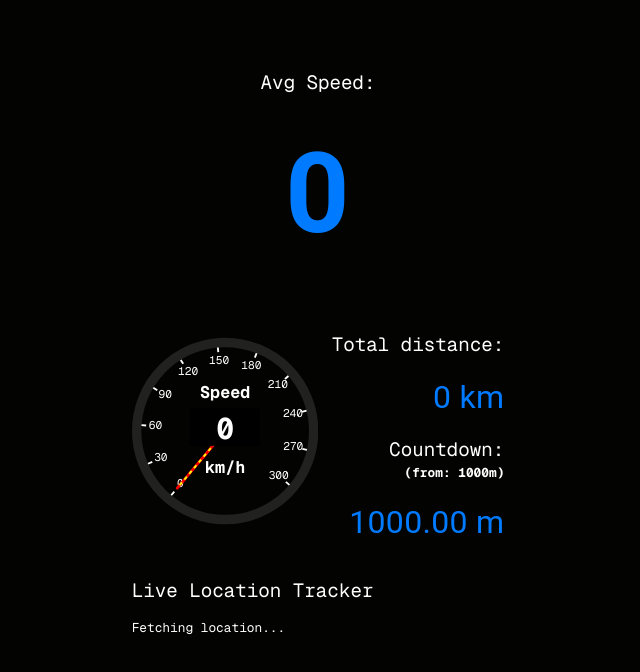
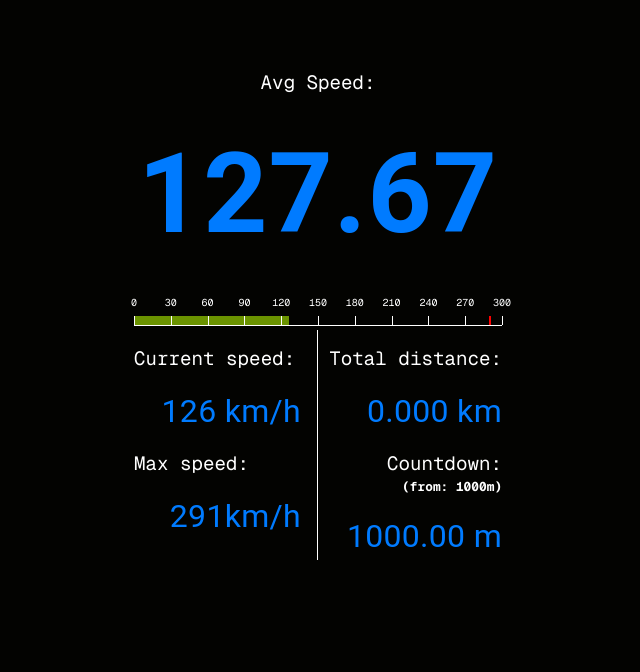
Before and after one commit to MiguelPerezMartinez/SpeedSync, a Next.js app: page / in a window 1280 px wide. Shown: the top 672 px of the page, without its empty margins (322-962 px from the left). Built offline with nearby package versions, Linux system fonts and the light colour scheme; no server answers; a web font is replaced by a local one.

Commit message:
Add speedometer v2

```diff
--- a/package.json
+++ b/package.json
@@ -18,6 +18,8 @@
     "@reduxjs/toolkit": "^2.5.0",
     "@tanstack/react-query": "^5.62.11",
     "cookies-next": "^5.1.0",
+    "framer-motion": "^12.0.0",
+    "gsap": "^3.12.7",
     "leaflet": "^1.9.4",
     "leaflet-defaulticon-compatibility": "^0.1.2",
     "next": "15.1.2",
--- a/src/app/page.js
+++ b/src/app/page.js
@@ -8,20 +8,20 @@ import { useHydration } from "@/utils/hooks/useHydration";
 
 // Components
 import { Grid2 as Grid, Typography } from "@mui/material";
-import Speedometer from "@/components/Speedometer";
+import Speedometer from "@/components/Speedometerv2";
 
 const Map = dynamic(() => import("@/components/Map"), {
   ssr: false, // This ensures the component is only rendered on the client side
 });
 
-// const randomSpeed = () => {
-//   return Math.floor(Math.random() * 300);
-// };
+const randomSpeed = () => {
+  return Math.floor(Math.random() * 300);
+};
+
+const maxSpeedLimit = 300;
 
 const Home = () => {
   const hydrated = useHydration();
-
-  const maxSpeedLimit = 300;
 
   const [position, setPosition] = useState(null);
 
@@ -30,7 +30,7 @@ const Home = () => {
   const [avgSpeed, setAvgSpeed] = useState(0);
   const [totalSpeed, setTotalSpeed] = useState(0);
   const [speedCount, setSpeedCount] = useState(0);
-  const [totalDistance, setTotalDistance] = useState(0.0);
+  const [totalDistance, setTotalDistance] = useState("0.000");
   const [lastPosition, setLastPosition] = useState(null);
   const [lat, setLat] = useState(0);
   const [lon, setLon] = useState(0);
@@ -63,7 +63,7 @@ const Home = () => {
 
   useEffect(() => {
     const interval = setInterval(() => {
-      // setSpeed(randomSpeed());
+      setSpeed(randomSpeed());
       if ("geolocation" in navigator) {
         navigator.geolocation.watchPosition(success, error, {
           enableHighAccuracy: true,
@@ -71,22 +71,53 @@ const Home = () => {
       } else {
         alert("Geolocation not supported in your browser.");
       }
-    }, 100);
+    }, 250);
 
     return () => clearInterval(interval);
   }, []);
 
+  // useEffect(() => {
+  //   if (position === null) return;
+  //   const instantSpeed = Number(position.coords.speed * 3.6).toFixed(2);
+
+  //   setSpeed(instantSpeed);
+
+  //   if (instantSpeed > maxSpeedReached) {
+  //     setMaxSpeedReached(instantSpeed);
+  //   }
+
+  //   if (position.coords.speed !== null) {
+  //     const tmpTotalSpeed = (Number(totalSpeed) + Number(instantSpeed)).toFixed(
+  //       2
+  //     );
+  //     const tmpSpeedCount = Number(speedCount) + 1;
+  //     setTotalSpeed(tmpTotalSpeed);
+  //     setSpeedCount((prevCount) => Number(prevCount + 1));
+  //     setAvgSpeed((Number(tmpTotalSpeed) / Number(tmpSpeedCount)).toFixed(2));
+  //   }
+
+  //   if (lastPosition) {
+  //     const distance = getDistanceFromLatLon(lastPosition, position.coords);
+  //     setTotalDistance((prevDistance) =>
+  //       ((Number(prevDistance) + Number(distance)) / 1000).toFixed(3)
+  //     );
+  //     setDistanceCountdown(
+  //       (prevCountdown) => Number(prevCountdown) - Number(distance)
+  //     );
+  //   }
+  //   setLastPosition(position.coords);
+  //   setLat(position.coords.latitude);
+  //   setLon(position.coords.longitude);
+  // }, [position, speed]);
+
+  // To test with random speed
   useEffect(() => {
-    if (position === null) return;
-    const instantSpeed = Number(position.coords.speed * 3.6).toFixed(2);
-
+    const instantSpeed = speed;
     setSpeed(instantSpeed);
 
     if (instantSpeed > maxSpeedReached) {
       setMaxSpeedReached(instantSpeed);
     }
-
-    if (position.coords.speed !== null) {
     const tmpTotalSpeed = (Number(totalSpeed) + Number(instantSpeed)).toFixed(
       2
     );
@@ -94,38 +125,7 @@ const Home = () => {
     setTotalSpeed(tmpTotalSpeed);
     setSpeedCount((prevCount) => Number(prevCount + 1));
     setAvgSpeed((Number(tmpTotalSpeed) / Number(tmpSpeedCount)).toFixed(2));
-    }
-
-    if (lastPosition) {
-      const distance = getDistanceFromLatLon(lastPosition, position.coords);
-      setTotalDistance((prevDistance) =>
-        ((Number(prevDistance) + Number(distance)) / 1000).toFixed(1)
-      );
-      setDistanceCountdown(
-        (prevCountdown) => Number(prevCountdown) - Number(distance)
-      );
-    }
-    setLastPosition(position.coords);
-    setLat(position.coords.latitude);
-    setLon(position.coords.longitude);
   }, [position, speed]);
-
-  // To test with random speed
-  // useEffect(() => {
-  //   const instantSpeed = speed;
-  //   setSpeed(instantSpeed);
-
-  //   if (instantSpeed > maxSpeedReached) {
-  //     setMaxSpeedReached(instantSpeed);
-  //   }
-  //   const tmpTotalSpeed = (Number(totalSpeed) + Number(instantSpeed)).toFixed(
-  //     2
-  //   );
-  //   const tmpSpeedCount = Number(speedCount) + 1;
-  //   setTotalSpeed(tmpTotalSpeed);
-  //   setSpeedCount((prevCount) => Number(prevCount + 1));
-  //   setAvgSpeed((Number(tmpTotalSpeed) / Number(tmpSpeedCount)).toFixed(2));
-  // }, [position, speed]);
 
   const resetAvgSpeed = () => {
     setTotalSpeed(0);
@@ -135,26 +135,27 @@ const Home = () => {
   };
 
   const resetTotalDistance = () => {
-    setTotalDistance(0.0);
+    setTotalDistance("0.000");
     resetAvgSpeed();
   };
 
   return (
     <Suspense key={hydrated}>
-      <Grid container sx={{ display: "flex", flexDirection: "column" }}>
       <Grid
-          size={12}
-          sx={{ display: "flex", height: "300px" }}
-          onClick={resetAvgSpeed}
+        container
+        sx={{ display: "flex", flexDirection: "column", width: "100%" }}
       >
         <Grid
           size={12}
           sx={{
             display: "flex",
+            height: "300px",
+            cursor: "pointer",
             flexDirection: "column",
             alignItems: "center",
             justifyContent: "center",
           }}
+          onClick={resetAvgSpeed}
         >
           <h2>Avg Speed:</h2>
           <Typography
@@ -162,24 +163,66 @@ const Home = () => {
               fontSize: "7rem",
               fontWeight: "bold",
               color: "#007bff",
-                cursor: "pointer",
               textAlign: "center",
             }}
           >
             {avgSpeed}
           </Typography>
         </Grid>
+        <Grid size={12}>
+          <Speedometer
+            speed={speed}
+            maxSpeedLimit={maxSpeedLimit}
+            maxSpeedReached={maxSpeedReached}
+          />
         </Grid>
-        <Grid size={12} sx={{ display: "flex" }}>
+        <Grid size={12} sx={{ display: "flex", marginTop: "0.25rem" }}>
           <Grid
             size={6}
             sx={{
               display: "flex",
-              alignItems: "center",
-              justifyContent: "center",
+              flexDirection: "column",
+              textAlign: "left",
+              borderRight: "1px solid #fff",
+              paddingRight: "1rem",
             }}
           >
-            <Speedometer speed={speed} maxSpeedReached={maxSpeedReached} />
+            <Grid
+              size={12}
+              sx={{
+                cursor: "pointer",
+              }}
+            >
+              <h2>Current speed:</h2>
+              <Typography
+                sx={{
+                  fontSize: "2rem",
+                  color: "#007bff",
+                  textAlign: "right",
+                }}
+              >
+                {speed} km/h
+              </Typography>
+            </Grid>
+            <Grid
+              size={12}
+              sx={{
+                cursor: "pointer",
+              }}
+              onClick={resetAvgSpeed}
+            >
+              <h2>Max speed:</h2>
+              <Typography
+                sx={{
+                  fontSize: "2rem",
+                  color: "#007bff",
+                  textAlign: "right",
+                }}
+              >
+                {maxSpeedReached}
+                km/h
+              </Typography>
+            </Grid>
           </Grid>
           <Grid
             size={6}
@@ -221,9 +264,6 @@ const Home = () => {
             </Grid>
           </Grid>
         </Grid>
-        <Grid size={12} sx={{ padding: "1rem 0" }}>
-          <Map lat={lat} lon={lon} />
-        </Grid>
       </Grid>
     </Suspense>
   );
--- /dev/null
+++ b/src/components/Speedometerv2/index.js
@@ -0,0 +1,91 @@
+import { Grid2 as Grid } from "@mui/material";
+import React, { useState, useEffect } from "react";
+
+const SPEED_STEP = 30;
+
+const Speedometer = ({ speed, maxSpeedLimit = 300, maxSpeedReached = 0 }) => {
+  const [speedPercent, setSpeedPercent] = useState(0);
+  const [maxSpeedPercent, setMaxSpeedPercent] = useState(0);
+
+  useEffect(() => {
+    setSpeedPercent((speed / maxSpeedLimit) * 100);
+    setMaxSpeedPercent((maxSpeedReached / maxSpeedLimit) * 100);
+  }, [speed, maxSpeedReached]);
+
+  const getColor = () => {
+    const ratio = speed / maxSpeedLimit;
+    const r = Math.min(255, Math.floor(ratio * 255));
+    const g = Math.min(255, Math.floor((1 - ratio) * 255));
+    return `rgb(${r}, ${g}, 0)`;
+  };
+
+  return (
+    <Grid
+      size={12}
+      sx={{
+        display: "flex",
+        position: "relative",
+        borderBottom: "1px solid #fff",
+        height: "10px",
+      }}
+    >
+      <div
+        style={{
+          width: `${speedPercent}%`,
+          position: "absolute",
+          bottom: 0,
+          height: "100%",
+          background: `${getColor()}`,
+          transition: "all 0.25s ease-in-out",
+        }}
+      ></div>
+      <div
+        style={{
+          right: `${100 - maxSpeedPercent}%`,
+          position: "absolute",
+          height: "100%",
+          width: "2px",
+          background: "red",
+          transition: "all 0.25s ease-in-out",
+        }}
+      ></div>
+      <Grid
+        sx={{
+          display: "flex",
+          width: "100%",
+          justifyContent: "space-between",
+        }}
+      >
+        {Array.from({ length: maxSpeedLimit / SPEED_STEP + 1 }, (_, i) => {
+          const markerPosition = ((i * SPEED_STEP) / maxSpeedLimit) * 100;
+          return (
+            <div
+              key={i}
+              style={{
+                position: "absolute",
+                height: "100%",
+                width: "1px",
+                background: "white",
+                left: `${markerPosition}%`,
+              }}
+            >
+              <span
+                style={{
+                  position: "absolute",
+                  top: "-20px",
+                  fontSize: "10px",
+                  color: "white",
+                  transform: "translateX(-50%)",
+                }}
+              >
+                {i * SPEED_STEP}
+              </span>
+            </div>
+          );
+        })}
+      </Grid>
+    </Grid>
+  );
+};
+
+export default Speedometer;
--- a/src/css/globals.css
+++ b/src/css/globals.css
@@ -13,7 +13,6 @@ body {
 }
 
 body {
-  min-width: 400px;
   color: var(--neutral-white);
   background: var(--background-primary);
   font-family: var(--font-geist-mono);
@@ -26,6 +25,7 @@ body {
 
 main {
   padding: 1rem;
+  width: 400px;
 }
 
 h1 {
```
Also changed, not shown: src/components/SpeedometerV1/index.js (renamed from src/components/Speedometer/index.js), 1 other file (tests, documents, lock files or other folders). Lines whose indentation alone changed are shown as unchanged.
